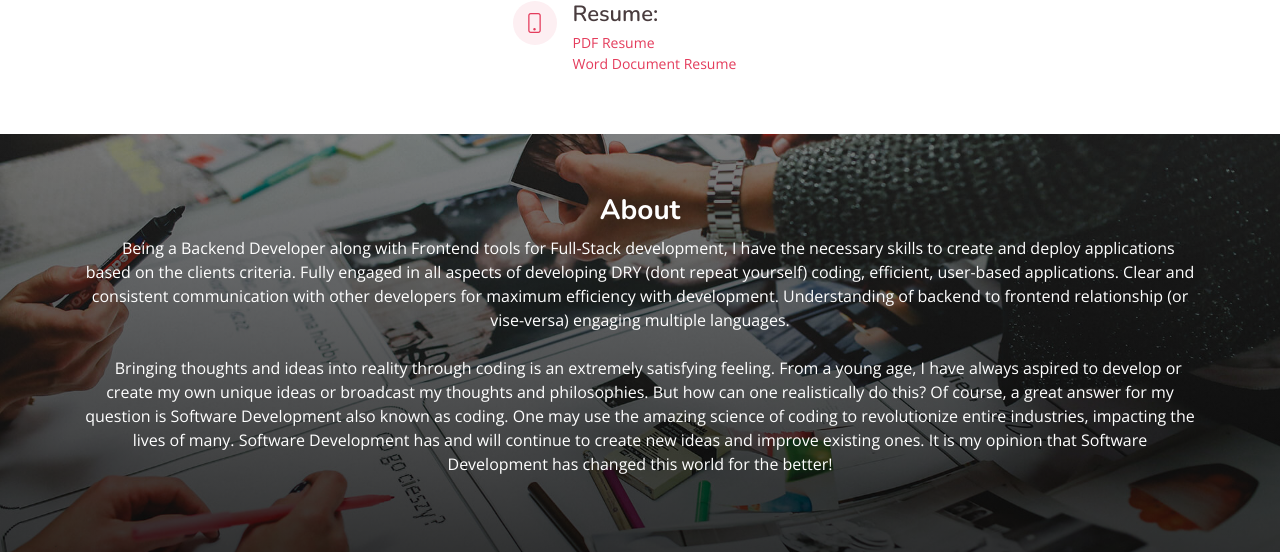
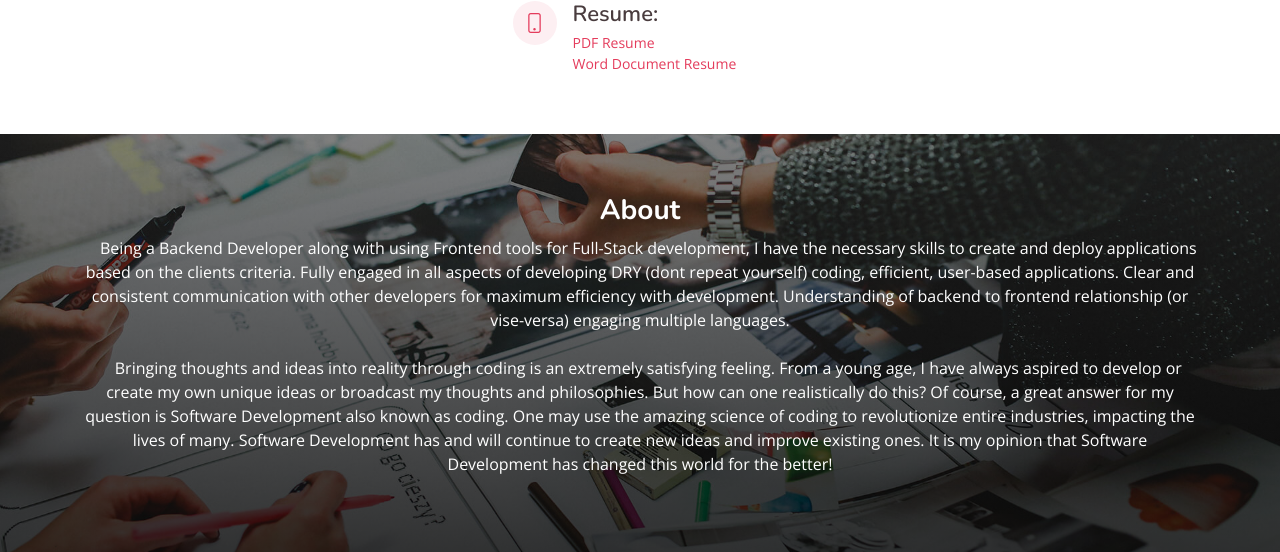
Before and after one commit to chetrambassit121/Chetram-Bassit-s-Resume, a Django app: page / in a window 1280 px wide. Shown: the part 3472-4024 px from the top of the page. Run offline with Django 3.2, Linux system fonts and the light colour scheme; some libraries are stand-ins or nearby versions.

Commit message:
about section

```diff
--- a/resume/templates/home_page.html
+++ b/resume/templates/home_page.html
@@ -487,7 +487,7 @@
 
         <div class="text-center">
           <h3>About</h3>
-          <p>   &nbsp;&nbsp;&nbsp;&nbsp;Being a Backend Developer along with Frontend tools for Full-Stack development, I have the necessary skills to create and deploy applications based on the clients criteria.
+          <p>   &nbsp;&nbsp;&nbsp;&nbsp;Being a Backend Developer along with using Frontend tools for Full-Stack development, I have the necessary skills to create and deploy applications based on the clients criteria.
             Fully engaged in all aspects of developing DRY (dont repeat yourself) coding, efficient, user-based applications.
             Clear and consistent communication with other developers for maximum efficiency with development.
             Understanding of backend to frontend relationship (or vise-versa) engaging multiple languages.
```
